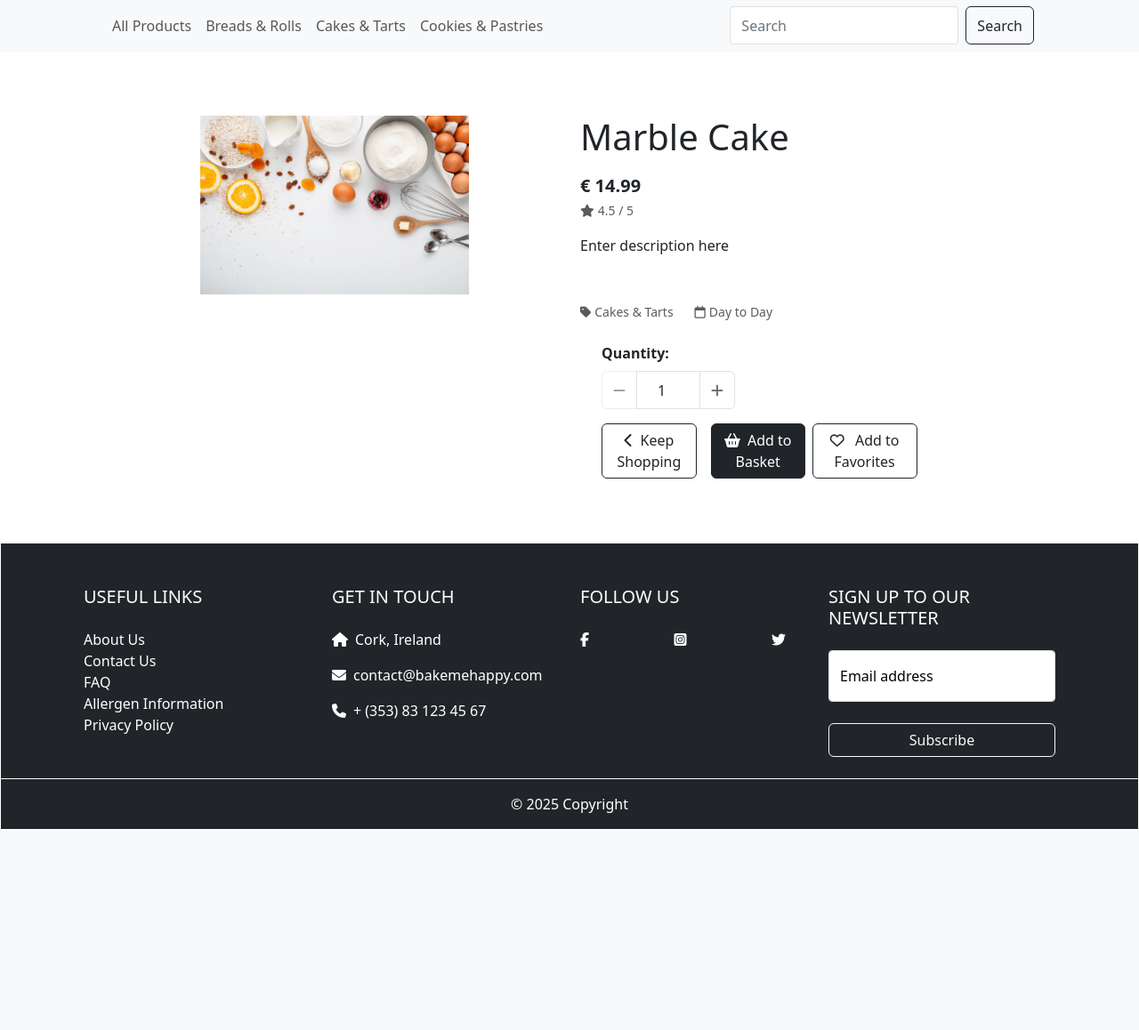
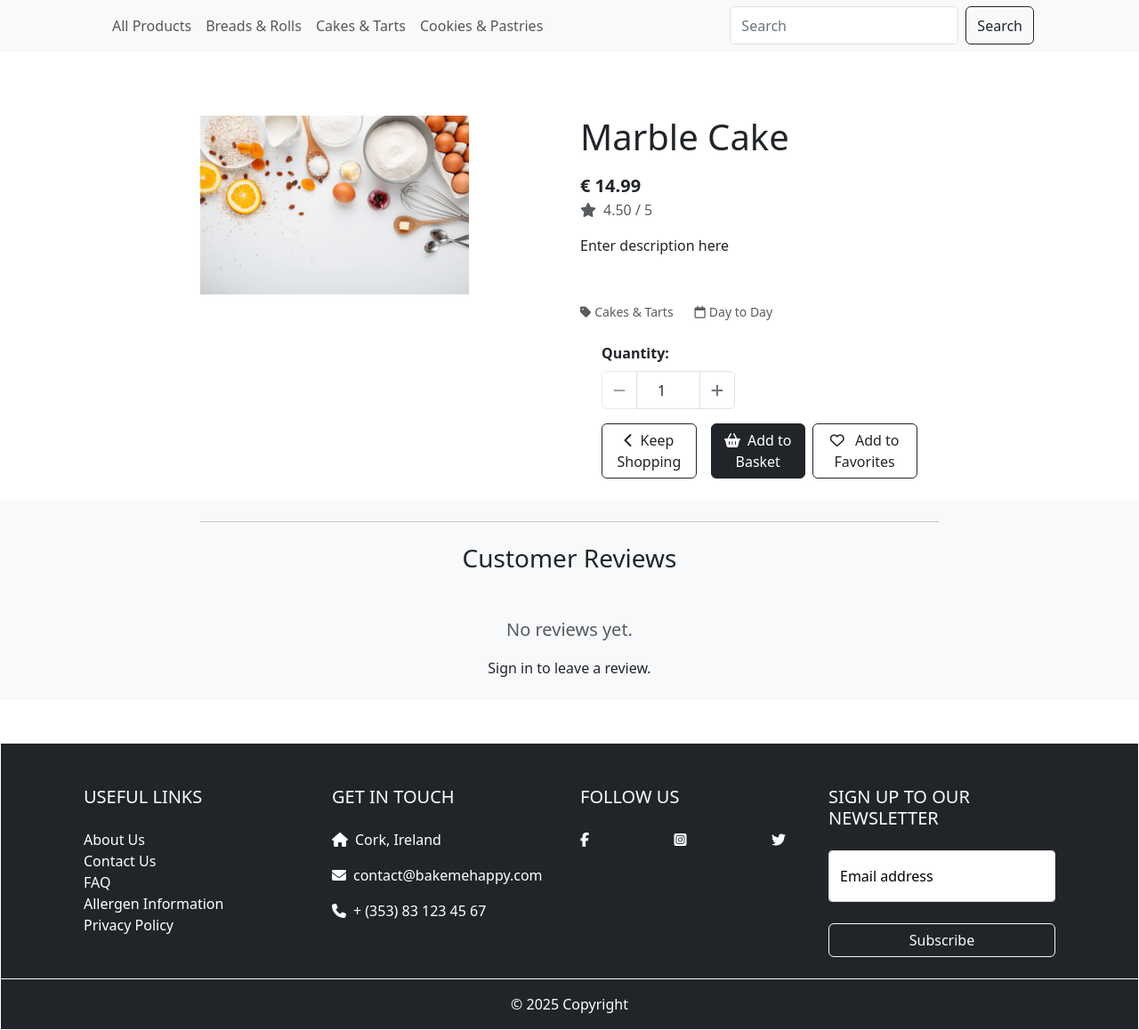
Before and after one commit to Sarah-Bue/bake-me-happy, a Django app: page /products/6/ in a window 1280 px wide. Shown: the part 356-1514 px from the top of the page at 89% size. Before the commit the page ends 1288 px from the top, so only its background shows below. Run offline with Django 4.2, Linux system fonts and the light colour scheme; data comes from the database, SQL or seed files in the repository; tables that the repository leaves empty hold one stand-in row (values such as "Sample post"); some libraries are stand-ins or nearby versions.

Commit message:
fix: update product_detail view and page to display

```diff
--- a/favorites/templates/favorites/favorites.html
+++ b/favorites/templates/favorites/favorites.html
@@ -52,7 +52,6 @@
                                         <a href="{% url 'toggle_favorites' favorite.product.id %}" class="btn btn-outline-danger favorite-btn" data-product-id="{{ product.id }}" aria-label="Remove {{ item.product.name }} from favorites">
                                             <i class="fas fa-trash-alt" aria-hidden="true"></i>
                                         </a>
-
                                     </div>
                                 </div>
                             </div>
--- a/products/templates/products/product_detail.html
+++ b/products/templates/products/product_detail.html
@@ -50,15 +50,10 @@
                     <p class="lead mb-0 text-start fw-bolder" aria-label="Price: {{ product.price }} euros">€ {{ product.price }}</p>
                     <!-- Rating (if availale) -->
                     {% if product.rating %}
-                        <div class="rating" aria-label="Product rating: {{ product.rating|floatformat:1 }} out of 5 stars">
-                            <small class="text-muted"><i class="fas fa-star me-1" aria-hidden="true"></i>{{ product.rating|floatformat:1 }} / 5</small>
-                        </div>
+                        <p class="text-muted"><i class="fas fa-star me-2"></i>{{ product.rating }} / 5</p>
                     {% else %}
-                        <div class="rating" aria-label="This product has not been rated yet">
-                            <small class="text-muted">No Rating</small>
-                        </div>
+                        <p class="text-muted">No Rating</p>
                     {% endif %}
-
                     <p class="mt-3">{{ product.description }}</p>
                 </div>
 
@@ -142,6 +137,63 @@
                     </div>
                 </div>
             </div>
+
+
+
+            <!-- Reviews Section -->
+            <div class="container-fluid bg-light">
+                <div class="row">
+                    <div class="col-12 col-lg-8 offset-lg-2">
+                        <hr class="my-4">
+                        <h2 class="h3 mb-4 text-center">Customer Reviews</h2>
+
+                        <!-- Add Review Button (if user is authenticated only) -->
+                        <div class="text-center mb-4">
+                            {% if user.is_authenticated %}
+                                <a href="{% url 'add_review' product.id %}" class="btn btn-dark">
+                                    <i class="fas fa-plus me-2"></i>Write a Review
+                                </a>
+                            {% endif %}
+                        </div>
+
+                        {% if reviews %}
+                            <!-- Review cards -->
+                            {% for review in reviews %}
+                                <div class="card shadow-sm mb-4">
+                                    <div class="card-body">
+                                        <div class="d-flex justify-content-between align-items-center mb-2">
+                                            <h5 class="card-title mb-0">
+                                                <i class="fas fa-user-circle me-2"></i>{{ review.author.username }}
+                                            </h5>
+                                            <small class="text-muted">{{ review.date_added|date:"M d, Y" }}</small>
+                                        </div>
+                                        {% if review.rating %}
+                                            <div class="mb-2">
+                                                <span class="badge bg-dark">
+                                                    <i class="fas fa-star text-warning"></i> {{ review.rating }}/5
+                                                </span>
+                                            </div>
+                                        {% endif %}
+                                        <p class="card-text lead">{{ review.review_comment|safe }}</p>
+                                    </div>
+                                </div>
+                            {% endfor %}
+
+                        {% else %}
+                            <!-- No reviews message -->
+                            <div class="text-center p-4">
+                                <p class="lead text-muted mb-3">No reviews yet.</p>
+                                {% if user.is_authenticated %}
+                                    <p class="mb-0">Be the first to share your thoughts!</p>
+                                {% else %}
+                                    <p class="mb-0">Sign in to leave a review.</p>
+                                {% endif %}
+                            </div>
+                        {% endif %}
+                    </div>
+                </div>
+            </div>
+
         </div>
     </div>
 {% endblock %}
--- a/products/views.py
+++ b/products/views.py
@@ -116,11 +116,12 @@ def all_products(request):
 
 
 def product_detail(request, product_id):
+    """
+    Display individual product details and reviews.
+    """
 
-    """
-    Display individual product details.
-    """
     product = get_object_or_404(Product, pk=product_id)
+    reviews = product.reviews.all().order_by('-date_added')
 
     # Check if product is in user's favorites
     is_favorite = False
@@ -130,6 +131,7 @@ def product_detail(request, product_id):
     context = {
         'product': product,
         'is_favorite': is_favorite,
+        'reviews': reviews,
     }
 
     return render(
```
